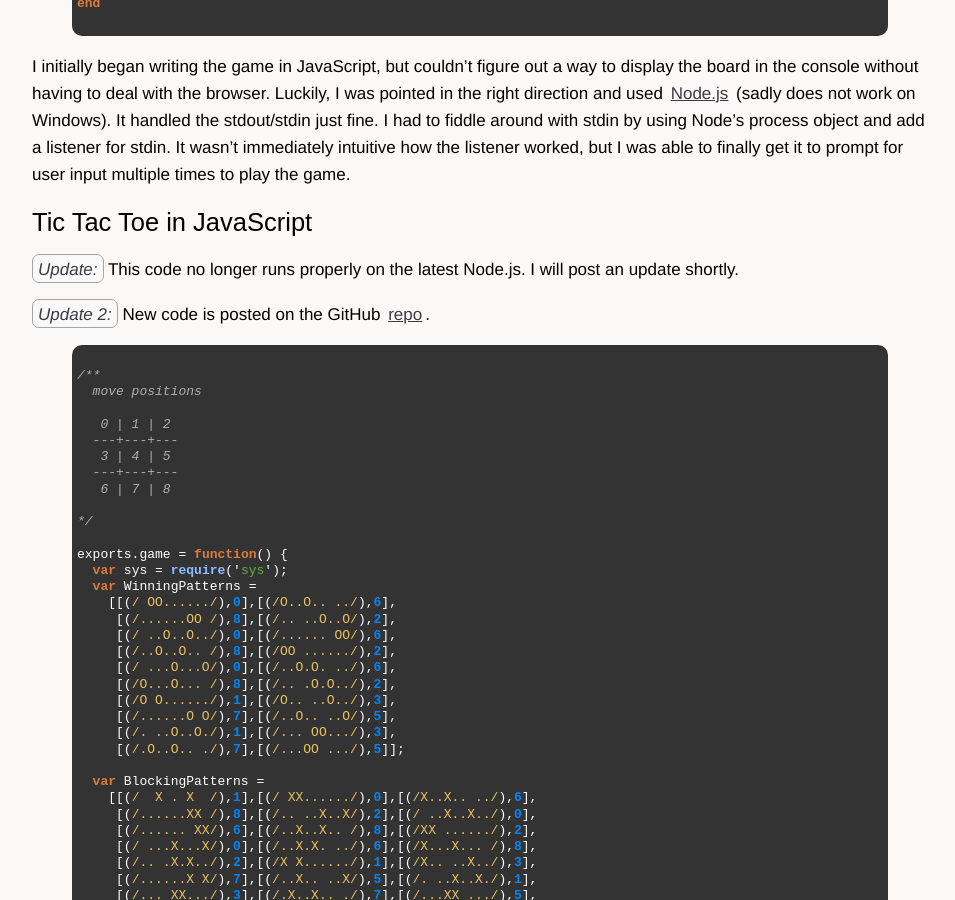
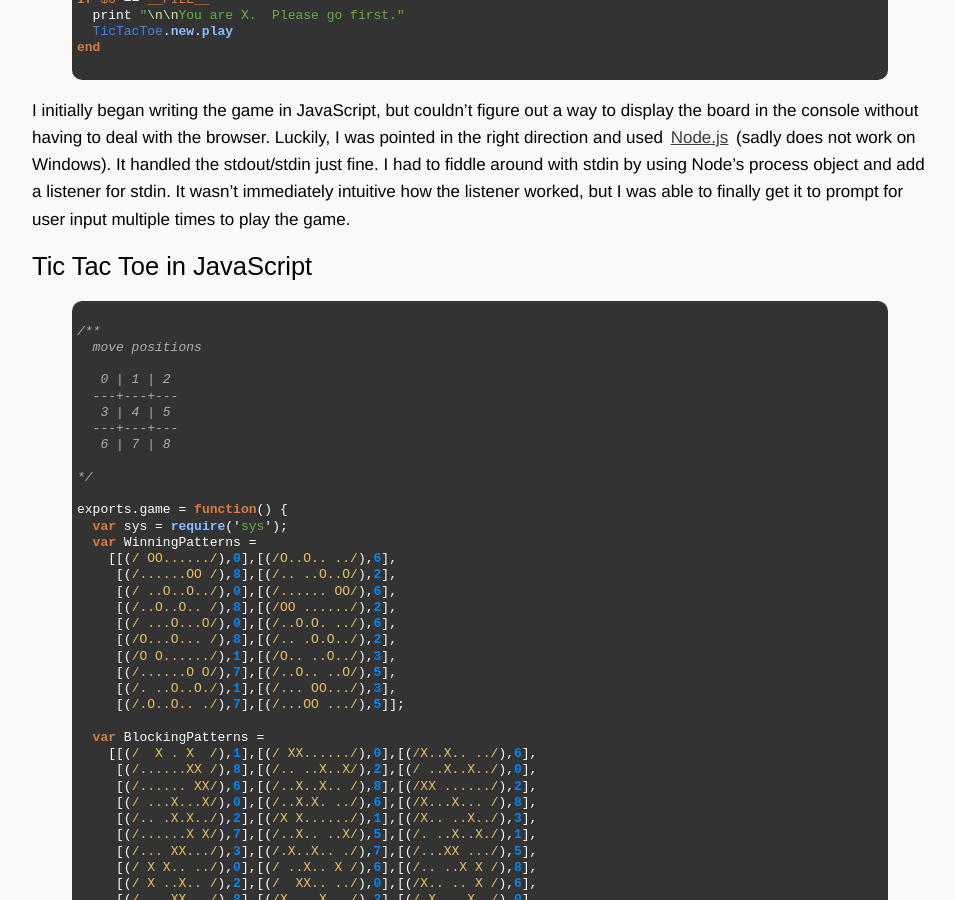
Before and after one commit to sl4m/sl4m.github.com, a Jekyll site: the page built from _posts/2010-03-15-tic-tac-toe-in-ruby-and-javascript.markdown, in a window 1280 px wide and 900 px high, scrolled down 3797 px. Shown: the whole window, without its empty margins (160-1115 px from the left). Built offline with Jekyll 4.4.1, drawn with Linux system fonts in a browser that asks for light colours; comment, search, counter and statistics services are not loaded; some of the changed text lies outside the part shown.

Commit message:
updated post

```diff
--- a/_posts/2010-03-15-tic-tac-toe-in-ruby-and-javascript.markdown
+++ b/_posts/2010-03-15-tic-tac-toe-in-ruby-and-javascript.markdown
@@ -200,10 +202,6 @@ end
 I initially began writing the game in JavaScript, but couldn't figure out a way to display the board in the console without having to deal with the browser.  Luckily, I was pointed in the right direction and used [Node.js](http://nodejs.org/) (sadly does not work on Windows).  It handled the stdout/stdin just fine.  I had to fiddle around with stdin by using Node's process object and add a listener for stdin.  It wasn't immediately intuitive how the listener worked, but I was able to finally get it to prompt for user input multiple times to play the game.
 
 ## Tic Tac Toe in JavaScript
-
-*Update:* This code no longer runs properly on the latest Node.js.  I will post an update shortly.
-
-*Update 2:* New code is posted on the GitHub [repo](http://github.com/sl4m/tic_tac_toe_js).
 
 {% highlight javascript %}
 /**
```
Also changed, not shown: other parts of _posts/2010-03-15-tic-tac-toe-in-ruby-and-javascript.markdown (+2 -0 lines).
